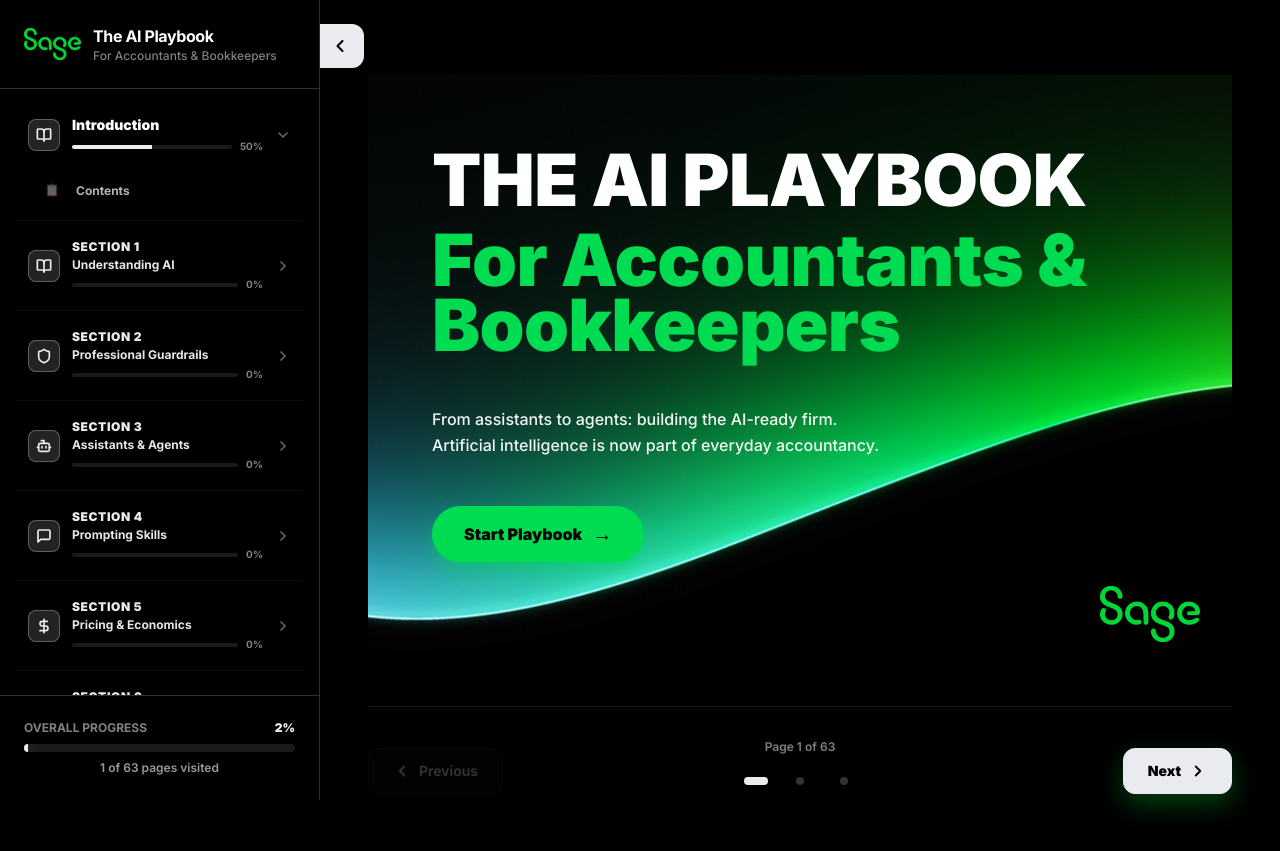
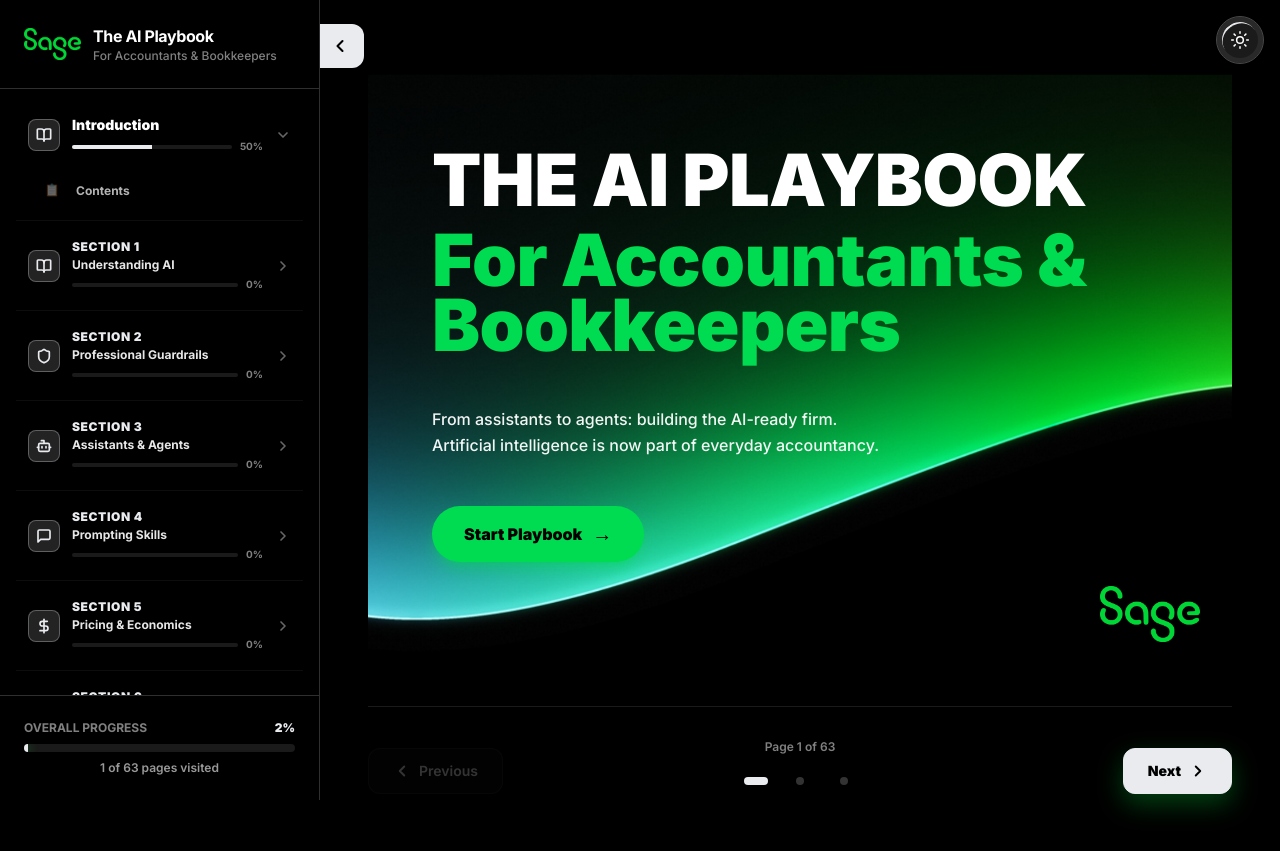
Before and after one commit to vics-e/aiplaybookdraft, a React (Vite) app: page / in a window 1280 px wide. Built offline with nearby package versions, Linux system fonts and the light colour scheme; a web font is replaced by a local one.

Commit message:
feat: add Orbit theme toggle and accessibility QA

```diff
--- a/index.html
+++ b/index.html
@@ -6,6 +6,16 @@
       <meta name="viewport" content="width=device-width, initial-scale=1.0" />
       <title>AI Interactive Playbook</title>
       <style>html, body { height: 100%; margin: 0; } #root { height: 100%; }</style>
+      <script>
+        (function () {
+          try {
+            var theme = localStorage.getItem('sage-ai-playbook-theme');
+            document.documentElement.dataset.theme = theme === 'light' ? 'light' : 'dark';
+          } catch (error) {
+            document.documentElement.dataset.theme = 'dark';
+          }
+        }());
+      </script>
     </head>
 
     <body>
--- a/src/app/SageAIPlaybook.tsx
+++ b/src/app/SageAIPlaybook.tsx
@@ -1,6 +1,6 @@
 import { useEffect, useState } from 'react';
 import { motion, AnimatePresence } from 'motion/react';
-import { ChevronLeft, ChevronRight, Home, BookOpen, Shield, Bot, MessageSquare, DollarSign, Calendar, FileText, CheckCircle, Lightbulb, Target, Zap } from 'lucide-react';
+import { ChevronLeft, ChevronRight, Home, BookOpen, Shield, Bot, MessageSquare, DollarSign, Calendar, FileText, CheckCircle, Lightbulb, Target, Zap, Moon, Sun } from 'lucide-react';
 import { playbook } from './data/playbookData';
 import { PageContent } from './components/PageContent';
 import { ProgressBar } from './components/ProgressBar';
@@ -8,6 +8,7 @@
 import sageLogo from '../assets/85dce1db2c171f8d15f5e966d3ca5f37099a8078.png';
 
 const PLAYBOOK_STORAGE_KEY = 'sage-ai-playbook-progress';
+const THEME_STORAGE_KEY = 'sage-ai-playbook-theme';
 const DESKTOP_NAVIGATION_QUERY = '(min-width: 1024px)';
 const SECTION_OPENER_NAVIGATION = (Object.keys(SECTION_OPENERS) as SectionOpenerId[]).map(openerId => {
   const startPageIndex = playbook.findIndex(page => page.id === SECTION_OPENERS[openerId].startPageId);
@@ -34,6 +35,13 @@
 
 function canUseLocalStorage() {
   return typeof window !== 'undefined' && typeof window.localStorage !== 'undefined';
+}
+
+type PlaybookTheme = 'dark' | 'light';
+
+function getInitialTheme(): PlaybookTheme {
+  if (typeof document === 'undefined') return 'dark';
+  return document.documentElement.dataset.theme === 'light' ? 'light' : 'dark';
 }
 
 function getInitialDesktopState() {
@@ -110,6 +118,7 @@
   const [visitedPages, setVisitedPages] = useState<Set<number>>(persistedState.visitedPages);
   const [expandedSections, setExpandedSections] = useState<Set<string>>(new Set(['Introduction']));
   const [activeSectionOpener, setActiveSectionOpener] = useState<SectionOpenerId | null>(null);
+  const [theme, setTheme] = useState<PlaybookTheme>(getInitialTheme);
 
   const totalPages = playbook.length;
 
@@ -131,6 +140,15 @@
       // Ignore storage write failures so the app keeps working normally.
     }
   }, [currentPage, userInputs, visitedPages]);
+
+  useEffect(() => {
+    document.documentElement.dataset.theme = theme;
+    try {
+      window.localStorage.setItem(THEME_STORAGE_KEY, theme);
+    } catch {
+      // Theme preference is optional; a private or restricted browser still gets the default.
+    }
+  }, [theme]);
 
   useEffect(() => {
     const desktopQuery = window.matchMedia(DESKTOP_NAVIGATION_QUERY);
@@ -547,6 +565,19 @@
         {sidebarOpen ? <ChevronLeft size={20} strokeWidth={2.5} /> : <ChevronRight size={20} strokeWidth={2.5} />}
       </button>
 
+      <button
+        type="button"
+        className="orbit-theme-toggle fixed right-4 top-4 z-[70]"
+        onClick={() => setTheme(currentTheme => currentTheme === 'dark' ? 'light' : 'dark')}
+        aria-label={theme === 'dark' ? 'Switch to light mode' : 'Switch to dark mode'}
+        aria-pressed={theme === 'light'}
+        title={theme === 'dark' ? 'Switch to light mode' : 'Switch to dark mode'}
+      >
+        <span className="orbit-theme-toggle__tooltip" role="tooltip">{theme === 'dark' ? 'Switch to light mode' : 'Switch to dark mode'}</span>
+        <Sun className="orbit-theme-toggle__sun" size={20} strokeWidth={1.8} aria-hidden="true" />
+        <Moon className="orbit-theme-toggle__moon" size={20} strokeWidth={1.8} aria-hidden="true" />
+      </button>
+
       {/* Main Content Area */}
       <main className={`playbook-main min-w-0 flex-1 transition-all duration-300 ${sidebarOpen ? 'sidebar-is-open' : ''}`}>
         <div className="playbook-main-inner max-w-5xl mx-auto px-4 py-6 sm:px-6 sm:py-8 lg:px-12 lg:py-12">
--- a/src/app/components/SectionOpener.tsx
+++ b/src/app/components/SectionOpener.tsx
@@ -202,7 +202,7 @@
 
   return (
     <div className="section-opener" data-section-opener={openerId}>
-      <section className="overflow-hidden rounded-[24px] border border-[var(--color-rule)] bg-[#0D0D0D] max-[700px]:rounded-[19px]" aria-labelledby={`${openerId}-opener-title`}>
+      <section className="overflow-hidden rounded-[24px] border border-[var(--color-rule)] bg-[var(--color-surface-1)] max-[700px]:rounded-[19px]" aria-labelledby={`${openerId}-opener-title`}>
         <div className="grid min-h-[520px] min-[1101px]:grid-cols-[minmax(0,1.08fr)_minmax(300px,.92fr)]">
           <div className="flex flex-col justify-center bg-[var(--color-page-background)] px-[clamp(2.25rem,5vw,3.875rem)] py-[clamp(2.25rem,5vw,3.875rem)] max-[700px]:px-[25px] max-[700px]:py-[42px]">
             <p className="mb-[22px] text-[0.77rem] font-black uppercase tracking-[0.13em] text-[var(--color-accent)]">
@@ -222,7 +222,7 @@
             </p>
           </div>
 
-          <div className="grid min-h-[370px] place-items-center overflow-hidden border-t border-[var(--color-rule)] bg-[#0D0D0D] min-[1101px]:min-h-[440px] min-[1101px]:border-l min-[1101px]:border-t-0">
+          <div className="grid min-h-[370px] place-items-center overflow-hidden border-t border-[var(--color-rule)] bg-[var(--color-surface-1)] min-[1101px]:min-h-[440px] min-[1101px]:border-l min-[1101px]:border-t-0">
             <video
               key={videoSource}
               ref={videoRef}
@@ -240,7 +240,7 @@
         </div>
       </section>
 
-      <section className="mt-4 rounded-[20px] border border-[var(--color-rule)] bg-[#0D0D0D] p-[22px]" aria-labelledby={`${openerId}-learning-title`}>
+      <section className="mt-4 rounded-[20px] border border-[var(--color-rule)] bg-[var(--color-surface-1)] p-[22px]" aria-labelledby={`${openerId}-learning-title`}>
         <h2
           id={`${openerId}-learning-title`}
           className="mb-[15px] text-[1.3rem] font-black text-[var(--color-text-primary)]"
--- a/src/styles/theme.css
+++ b/src/styles/theme.css
@@ -1,6 +1,7 @@
 @custom-variant dark (&:is(.dark *));
 
 :root {
+  color-scheme: dark;
   --font-size: 16px;
   --color-accent: #00D639;
   --color-page-background: #000000;
@@ -14,6 +15,7 @@
   --color-light-text-primary: #000000;
   --color-light-green: #008A21;
   --color-light-link: #006716;
+  --shadow: 0 24px 70px rgba(0, 0, 0, .4);
   --sage-green: var(--color-accent);
   --font-family-header: 'Sage Header', 'Inter', sans-serif;
   --font-family-body: 'Sage Text', 'Inter', sans-serif;
@@ -54,6 +56,34 @@
   --sidebar-accent-foreground: oklch(0.205 0 0);
   --sidebar-border: oklch(0.922 0 0);
   --sidebar-ring: oklch(0.708 0 0);
+}
+
+/* The intentional first-visit default is Orbit dark. index.html applies a saved
+ * choice before styles load, preventing a light/dark flash during hydration. */
+:root[data-theme='light'] {
+  color-scheme: light;
+  --color-accent: #007F2D;
+  --color-page-background: #FAFAFA;
+  --color-text-primary: #000000;
+  --color-text-muted: #5E5E5E;
+  --color-surface-1: #FFFFFF;
+  --color-surface-2: #F0F0F0;
+  --color-rule: #C6C6C6;
+  --color-light-background: #FFFFFF;
+  --color-light-background-soft: #F7F9F6;
+  --color-light-text-primary: #000000;
+  --color-light-green: #007F2D;
+  --color-light-link: #006716;
+  --shadow: 0 24px 70px rgba(27, 27, 27, .12);
+  --background: var(--color-page-background);
+  --foreground: var(--color-text-primary);
+  --card: var(--color-surface-1);
+  --card-foreground: var(--color-text-primary);
+  --popover: var(--color-surface-1);
+  --popover-foreground: var(--color-text-primary);
+  --border: var(--color-rule);
+  --input: var(--color-surface-1);
+  --ring: var(--color-accent);
 }
 
 .dark {
@@ -284,6 +314,82 @@
   .accent-action-shadow { box-shadow: 0 10px 26px rgba(0, 214, 57, 0.3); }
   .accent-action-shadow:hover { box-shadow: 0 12px 32px rgba(0, 214, 57, 0.5); }
 
+  /* Orbit is the approved compact theme control. */
+  .orbit-theme-toggle {
+    display: inline-flex;
+    min-width: 48px;
+    min-height: 48px;
+    align-items: center;
+    justify-content: center;
+    border: 1px solid var(--color-rule);
+    border-radius: 50%;
+    color: var(--color-text-primary);
+    cursor: pointer;
+    outline: none;
+    background: var(--color-surface-1);
+    box-shadow: inset 0 0 0 5px color-mix(in srgb, var(--color-surface-2) 70%, transparent), var(--shadow);
+  }
+
+  .orbit-theme-toggle::after {
+    content: '';
+    position: absolute;
+    inset: 5px;
+    border-radius: 50%;
+    border-top: 2px solid var(--color-accent);
+    transform: rotate(-35deg);
+    transition: transform .25s ease;
+  }
+
+  .orbit-theme-toggle:hover::after { transform: rotate(70deg); }
+  .orbit-theme-toggle:focus-visible { box-shadow: 0 0 0 3px var(--color-page-background), 0 0 0 5px var(--color-light-link), inset 0 0 0 5px color-mix(in srgb, var(--color-surface-2) 70%, transparent); }
+  .orbit-theme-toggle svg { position: relative; z-index: 1; fill: none; stroke: currentColor; stroke-linecap: round; stroke-linejoin: round; }
+  .orbit-theme-toggle__moon { display: none; }
+  :root[data-theme='light'] .orbit-theme-toggle__sun { display: none; }
+  :root[data-theme='light'] .orbit-theme-toggle__moon { display: block; }
+  .orbit-theme-toggle__tooltip {
+    position: absolute;
+    z-index: 10;
+    top: calc(100% + 10px);
+    right: 0;
+    width: max-content;
+    max-width: 190px;
+    padding: 8px 10px;
+    border: 1px solid var(--color-rule);
+    border-radius: 8px;
+    color: var(--color-page-background);
+    background: var(--color-text-primary);
+    box-shadow: 0 10px 30px rgb(0 0 0 / 25%);
+    font-size: .73rem;
+    font-weight: 750;
+    opacity: 0;
+    pointer-events: none;
+    transform: translateY(-5px);
+    transition: opacity .15s ease, transform .15s ease;
+  }
+  .orbit-theme-toggle__tooltip::after { content: ''; position: absolute; right: 17px; bottom: 100%; width: 7px; height: 7px; background: var(--color-text-primary); transform: translateY(4px) rotate(45deg); }
+  .orbit-theme-toggle:hover .orbit-theme-toggle__tooltip, .orbit-theme-toggle:focus-visible .orbit-theme-toggle__tooltip { opacity: 1; transform: translateY(0); }
+
+  :root[data-theme='light'] .playbook-sidebar { background: color-mix(in srgb, var(--color-surface-1) 96%, transparent) !important; }
+  :root[data-theme='light'] .playbook-sidebar-backdrop { background: rgb(18 32 25 / 42%) !important; }
+  :root[data-theme='light'] .text-white\/90 { color: var(--color-text-primary) !important; }
+  :root[data-theme='light'] main [class*='text-white'] { color: var(--color-text-primary) !important; }
+  :root[data-theme='light'] .text-white\/60,
+  :root[data-theme='light'] .text-white\/50,
+  :root[data-theme='light'] .text-white\/40 { color: var(--color-text-muted) !important; }
+  :root[data-theme='light'] .bg-white\/5 { background-color: rgb(18 32 25 / 5%) !important; }
+  :root[data-theme='light'] .bg-white\/10,
+  :root[data-theme='light'] .bg-white\/20 { background-color: rgb(18 32 25 / 12%) !important; }
+  :root[data-theme='light'] .border-white\/5,
+  :root[data-theme='light'] .border-white\/10 { border-color: var(--color-rule) !important; }
+  :root[data-theme='light'] .hover\:bg-white\/5:hover { background-color: rgb(18 32 25 / 5%) !important; }
+  :root[data-theme='light'] .hover\:bg-white\/10:hover { background-color: rgb(18 32 25 / 10%) !important; }
+  :root[data-theme='light'] .hover\:border-white\/20:hover { border-color: var(--color-text-muted) !important; }
+  :root[data-theme='light'] .text-black { color: #FFFFFF !important; }
+
+  @media (prefers-reduced-motion: reduce) {
+    *, *::before, *::after { scroll-behavior: auto !important; transition-duration: 0.01ms !important; animation-duration: 0.01ms !important; animation-iteration-count: 1 !important; }
+  }
+
   .playbook-sidebar-toggle {
     left: 0;
   }
```
Also changed, not shown: 2 other files (tests, documents, lock files or other folders).
